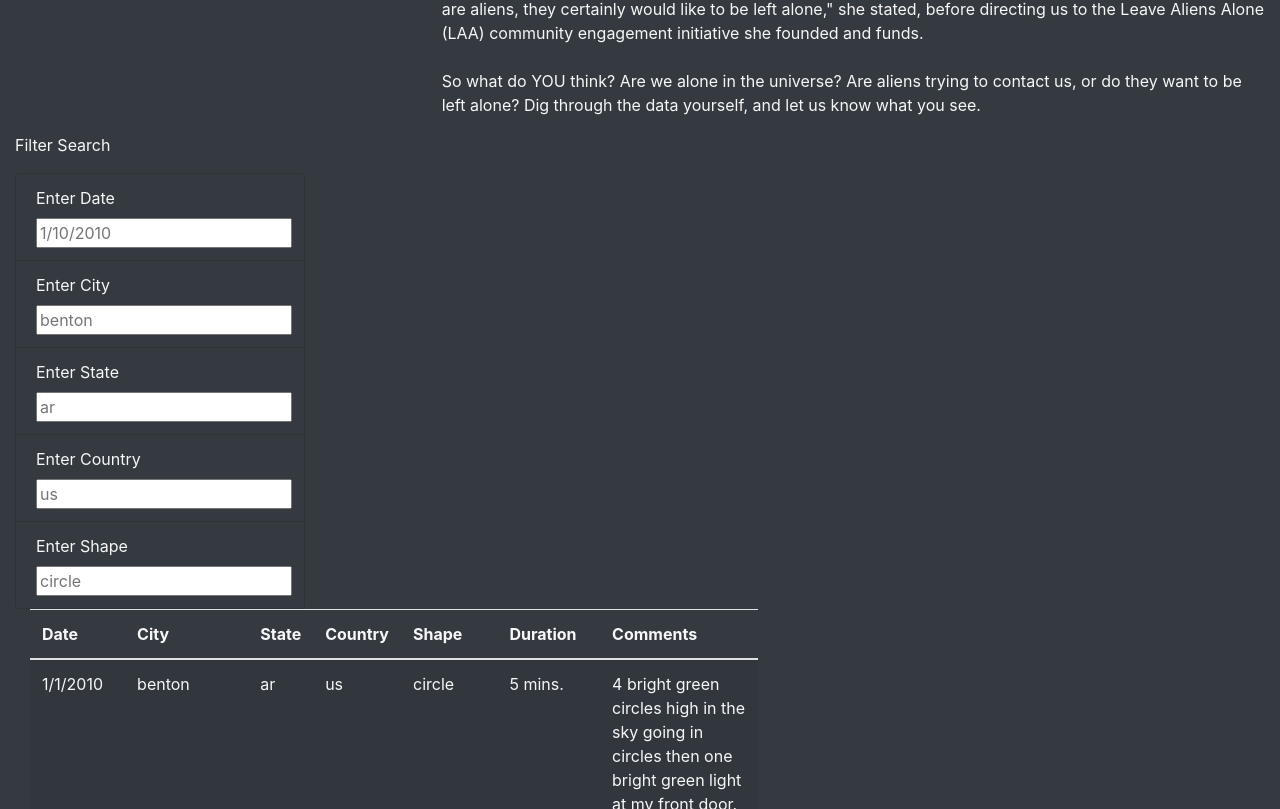
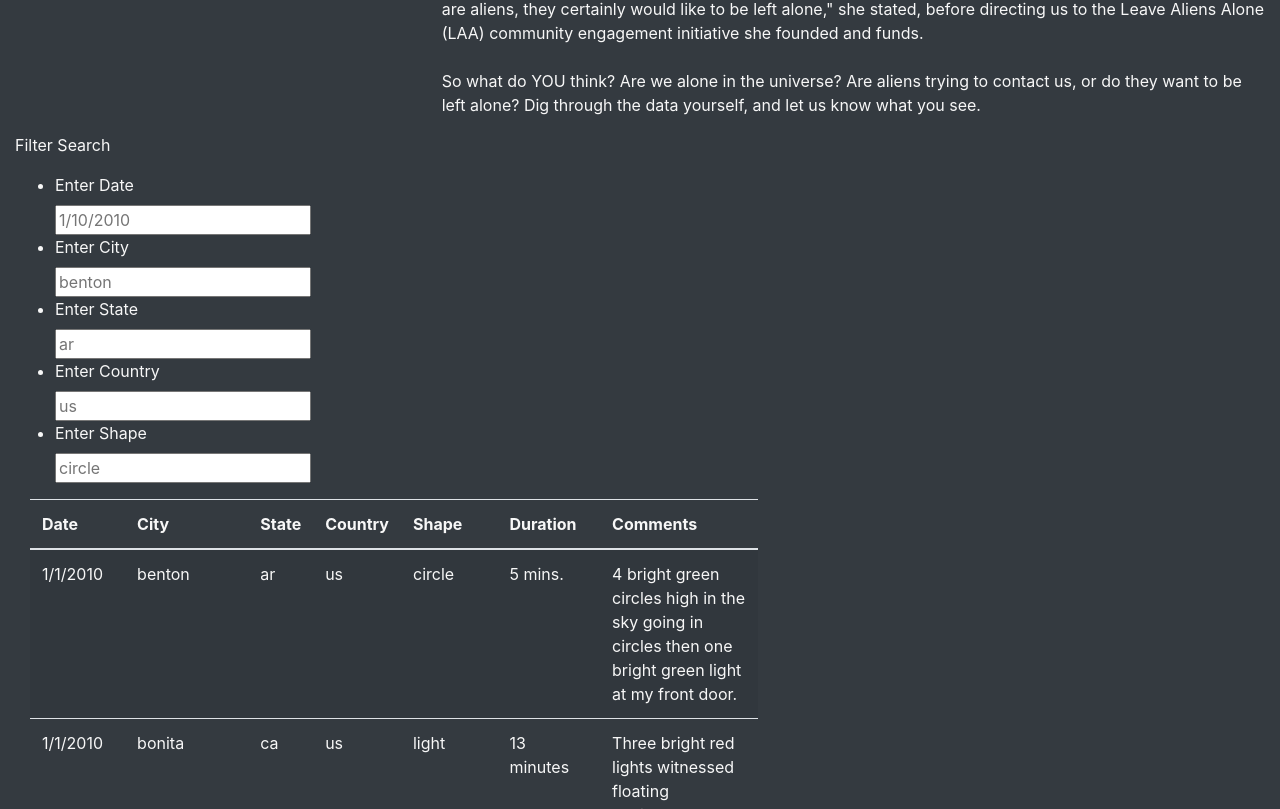
Before and after one commit to COLLAFF2/UFOs, a plain HTML site: page index.html in a window 1280 px wide. Shown: the part 606-1415 px from the top of the page. Drawn offline with nearby package versions, Linux system fonts and the light colour scheme.

Commit message:
cahnges to html

```diff
--- a/index.html
+++ b/index.html
@@ -60,9 +60,9 @@
 
         <form class="bg-dark">
           <p>Filter Search</p>
-          <ul class="list-group">
+          <ul>
             <!-- list items -->
-            <li class="list-group-item bg-dark">
+            <li class="bg-dark">
 
               <label for="date">Enter Date</label>
               <input type="text" placeholder="1/10/2010" id="datetime" />
@@ -72,22 +72,22 @@
                        Filter Table
                      </button> -->
             <!-- create list items filters-->
-            <li class="list-group-item bg-dark">
+            <li class="bg-dark">
 
               <label for="city">Enter City</label>
               <input type="text" placeholder="benton" id="city" />
             </li>
-            <li class="list-group-item bg-dark">
+            <li class=" bg-dark">
 
               <label for="state">Enter State</label>
               <input type="text" placeholder="ar" id="state" />
             </li>
-            <li class="list-group-item bg-dark">
+            <li class=" bg-dark">
 
               <label for="country">Enter Country</label>
               <input type="text" placeholder="us" id="country" />
             </li>
-            <li class="list-group-item bg-dark">
+            <li class=" bg-dark">
 
               <label for="shape">Enter Shape</label>
               <input type="text" placeholder="circle" id="shape" />
```
